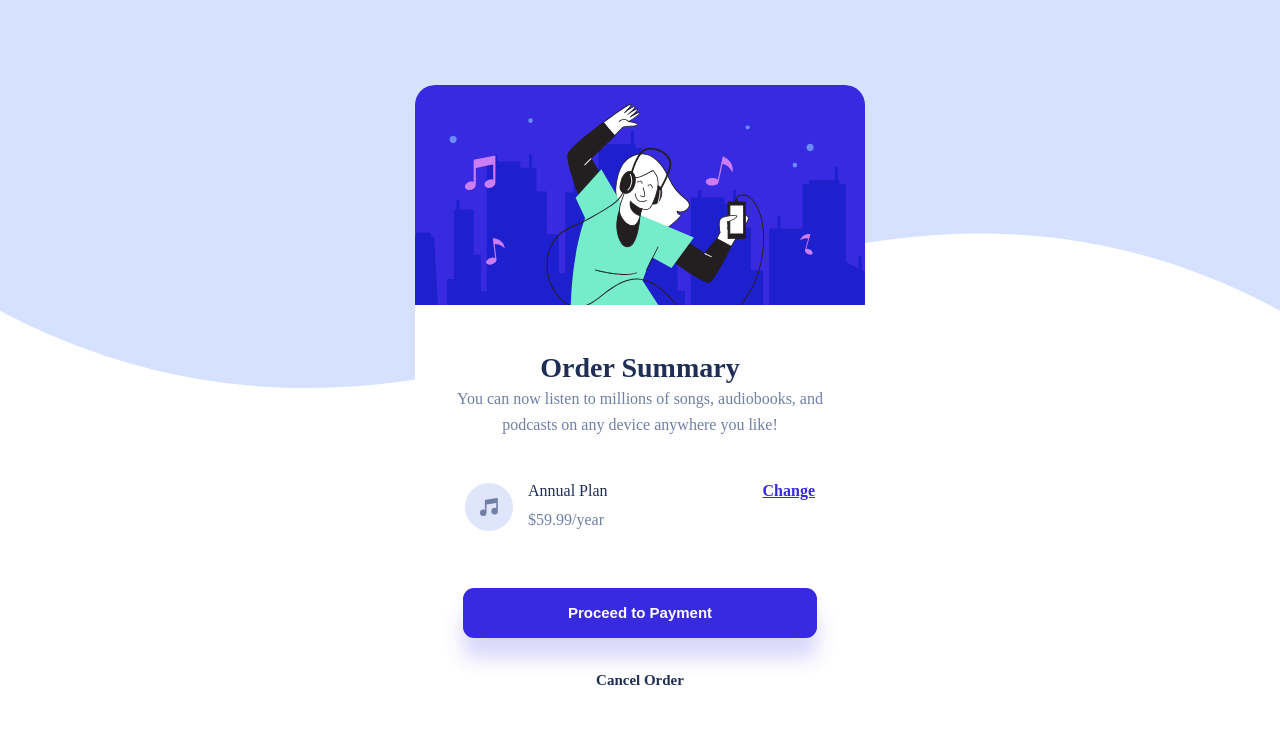
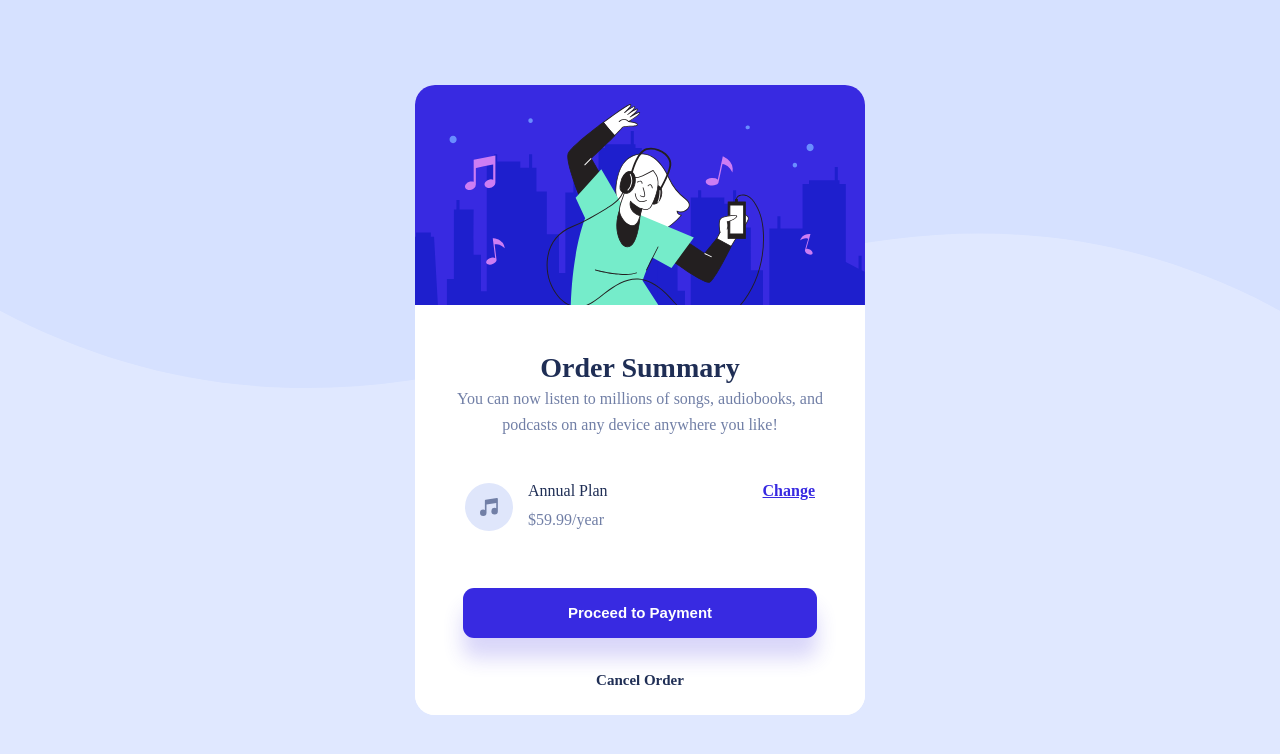
Before and after one commit to ninoodishelidze/order-summary-component, a plain HTML site: page index.html in a window 1280 px wide. Drawn offline with Linux system fonts and the light colour scheme.

Commit message:
Update style.css
add background color

```diff
--- a/css/style.css
+++ b/css/style.css
@@ -15,6 +15,7 @@ body {
   display: flex;
   justify-content: center;
   align-items: center;
+  background-color:#E0E8FF
 }
 .card {
   display: flex;
```
